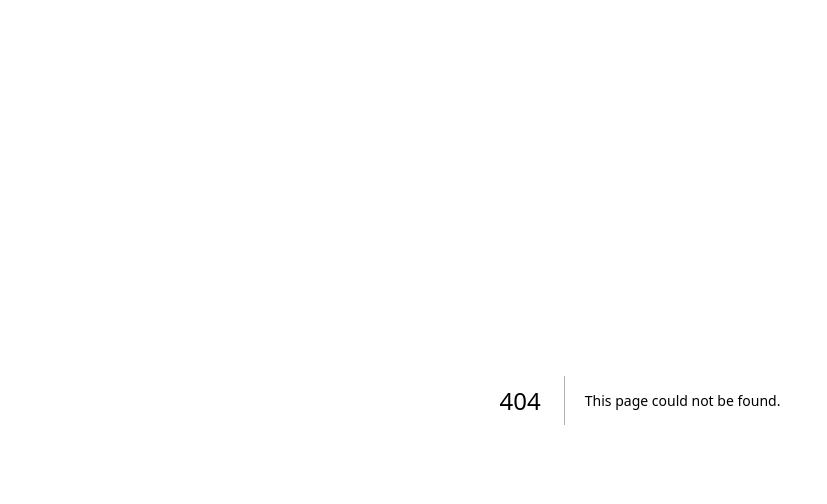
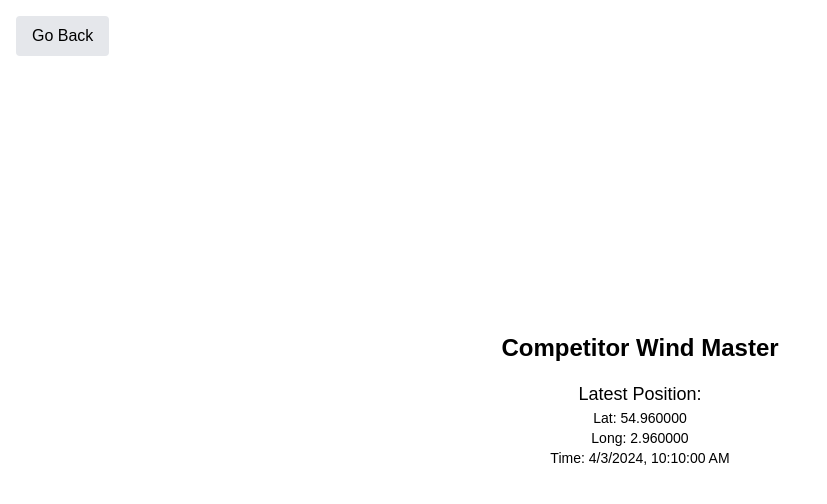
Before and after one commit to ImDXx/Bachelor-group06, a Next.js app: page /vessels/CV001 in a window 1280 px wide. Before the commit this address had no page. Shown: the top 504 px of the page, without its empty margins (0-827 px from the left). Built offline with nearby package versions, Linux system fonts and the light colour scheme.

Commit message:
Vessels on the map are now clickable and able to view detailed info
Performance of home page is really slow. Need to optimize..

```diff
--- a/src/app/components/dashboard/ServiceMap.tsx
+++ b/src/app/components/dashboard/ServiceMap.tsx
@@ -1,6 +1,7 @@
 'use client';
 
 import { useState, useEffect } from 'react';
+import Link from 'next/link';
 import { MapContainer, TileLayer, CircleMarker, Popup } from 'react-leaflet';
 import MarkerClusterGroup from 'react-leaflet-markercluster';
 import 'leaflet/dist/leaflet.css';
@@ -97,7 +98,7 @@ export default function ServiceMap() {
 
             {/* Cluster only turbines */}
             <MarkerClusterGroup
-              disableClusteringAtZoom={10} // Adjust the zoom level for clustering, default the map is zoom 7 when opening the app
+              disableClusteringAtZoom={8} // Adjust the zoom level for clustering, default the map is zoom 7 when opening the app
               maxClusterRadius={40} // Adjust the maximum cluster radius
             >
               {markers
@@ -162,13 +163,12 @@ export default function ServiceMap() {
             <h3 className="font-semibold mb-2 text-gray-800">Vessels</h3>
             <div className="space-y-2">
               {markers.filter((m) => m.type !== 'turbine').map((vessel) => (
+                <Link key={vessel.id} href={`/vessels/${vessel.id}`}>
                   <div
-                  key={vessel.id}
                     className={`p-2 rounded cursor-pointer transition-colors ${selectedMarker === vessel.id
                       ? 'bg-gray-100 border-2 border-gray-300'
                       : 'hover:bg-gray-50 border border-gray-200'
                       }`}
-                  onClick={() => handleMarkerClick(vessel.id)}
                   >
                     <div className="flex items-center gap-2">
                       <div
@@ -184,6 +184,7 @@ export default function ServiceMap() {
                       {vessel.atService ? 'At Service' : 'Not At Service'}
                     </div>
                   </div>
+                </Link>
               ))}
             </div>
           </div>
--- /dev/null
+++ b/src/app/vessels/[vesselId]/page.tsx
@@ -0,0 +1,53 @@
+'use client';
+
+import { useParams, useRouter } from 'next/navigation';
+import { mockVessels } from '../../../../public/data/mockVessels';
+
+export default function VesselDetails() {
+    const params = useParams(); // Get the parameters from the URL
+    const router = useRouter(); // Initialize the router
+    const vesselId = params?.vesselId as string; // Safely extract vesselId as a string
+
+    // Find the vessel by ID
+    const vessel = mockVessels.find((v) => v.id === vesselId);
+
+    if (!vessel) {
+        return (
+            <div className="flex items-center justify-center h-screen bg-white text-black">
+                <div className="p-6 text-center">
+                    <p>Vessel not found bruh</p>
+                    <button
+                        className="mt-4 px-4 py-2 bg-gray-200 text-black rounded hover:bg-gray-300"
+                        onClick={() => router.back()}
+                    >
+                        Go Back
+                    </button>
+                </div>
+            </div>
+        );
+    }
+
+    return (
+        <div className="flex items-center justify-center h-screen bg-white text-black">
+            <div className="p-6 text-center">
+                <button
+                    className="absolute top-4 left-4 px-4 py-2 bg-gray-200 text-black rounded hover:bg-gray-300"
+                    onClick={() => router.back()}
+                >
+                    Go Back
+                </button>
+                <h1 className="text-2xl font-bold">{vessel.name}</h1>
+                <div className="mt-4">
+                    <p className="text-lg">Latest Position:</p>
+                    <p className="text-sm">
+                        Lat: {vessel.positions[vessel.positions.length - 1].latitude.toFixed(6)}
+                        <br />
+                        Long: {vessel.positions[vessel.positions.length - 1].longitude.toFixed(6)}
+                        <br />
+                        Time: {new Date(vessel.positions[vessel.positions.length - 1].timestamp).toLocaleString()}
+                    </p>
+                </div>
+            </div>
+        </div>
+    );
+}
```
Lines whose indentation alone changed are shown as unchanged.
